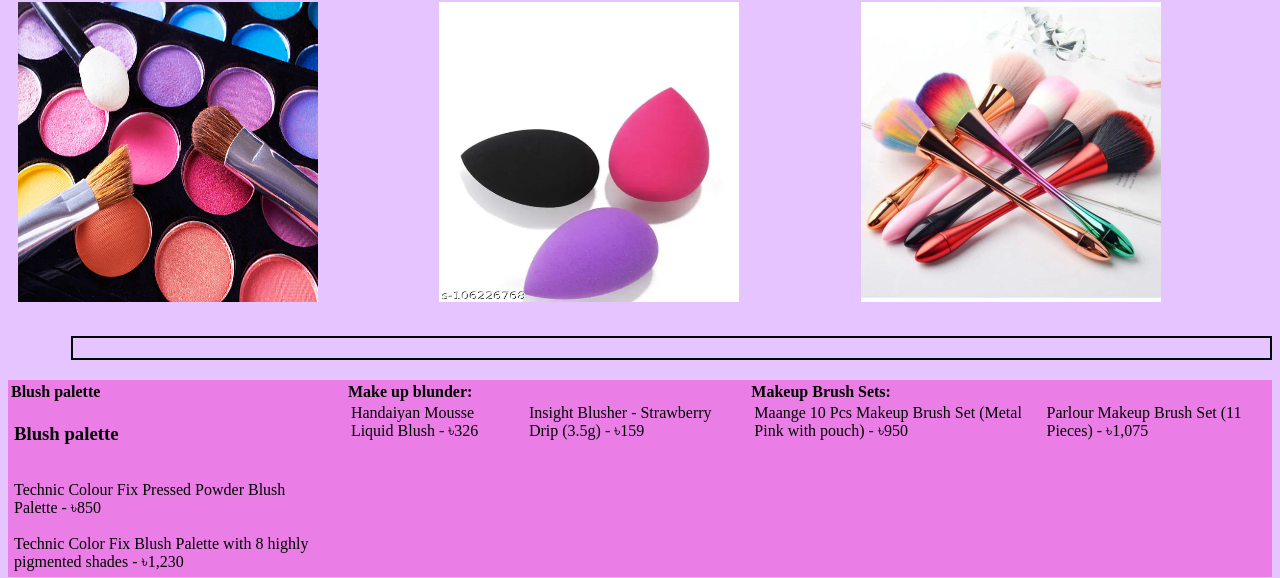
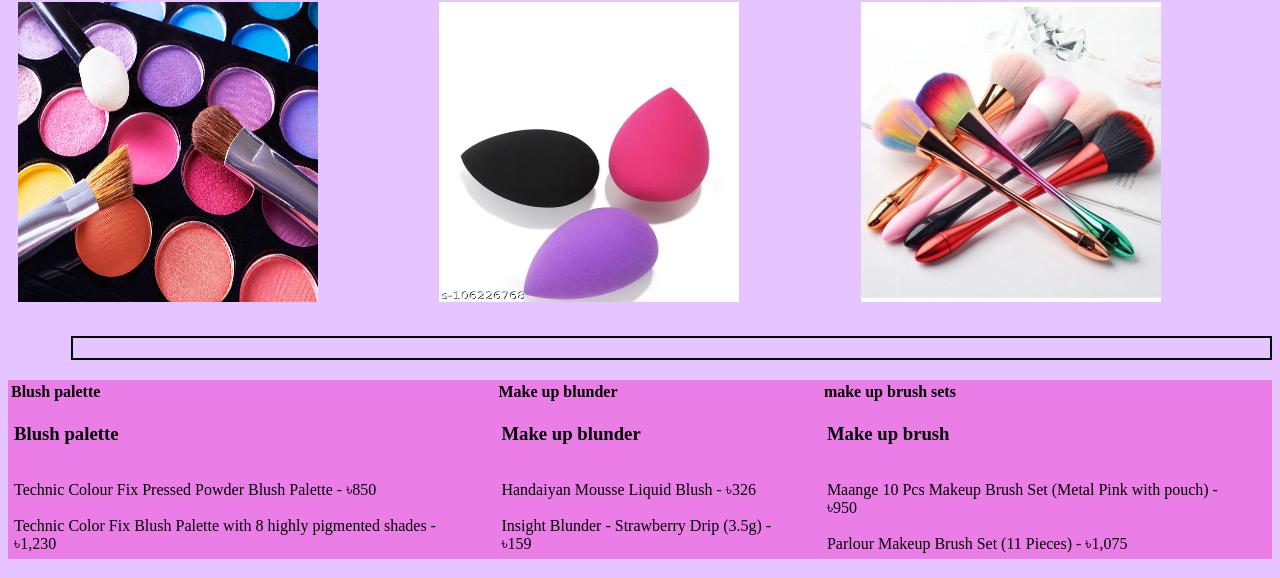
Before and after one commit to SadiaSiddika/MIS455-Practical-Online, a plain HTML site: page product.html in a window 1280 px wide. Shown: the part 130-708 px from the top of the page. Drawn offline with Linux system fonts and the light colour scheme.

Commit message:
8th commit

```diff
--- a/product.css
+++ b/product.css
@@ -48,7 +48,7 @@ header{
 }
 
 footer{
-    background-color: #dd2929;
+    background-color: #231f1fd9;
     color:white;
     padding:20px 0;
     text-align: center;
--- a/product.html
+++ b/product.html
@@ -52,17 +52,25 @@
         </li>
       </ul>
     </li>
-    <li><strong>Make up blunder:</strong>
+
+
+    <li><strong>Make up blunder</strong>
       <ul>
-        <li>Handaiyan Mousse Liquid Blush - ৳326</li>
-        <li>Insight Blusher - Strawberry Drip (3.5g) - ৳159</li>
+        <li>
+          <h3>Make up blunder</h3>
+          <br>Handaiyan Mousse Liquid Blush - ৳326<br>
+          <br>Insight Blunder - Strawberry Drip (3.5g) - ৳159
+        </li>
       </ul>
     </li>
 
-    <li><strong>Makeup Brush Sets:</strong>
+    <li><strong>make up brush sets</strong>
       <ul>
-        <li>Maange 10 Pcs Makeup Brush Set (Metal Pink with pouch) - ৳950</li>
-        <li>Parlour Makeup Brush Set (11 Pieces) - ৳1,075</li>
+        <li>
+          <h3>Make up brush</h3>
+          <br>Maange 10 Pcs Makeup Brush Set (Metal Pink with pouch) - ৳950<br>
+          <br>Parlour Makeup Brush Set (11 Pieces) - ৳1,075
+        </li>
       </ul>
     </li>
   </ul>
```
